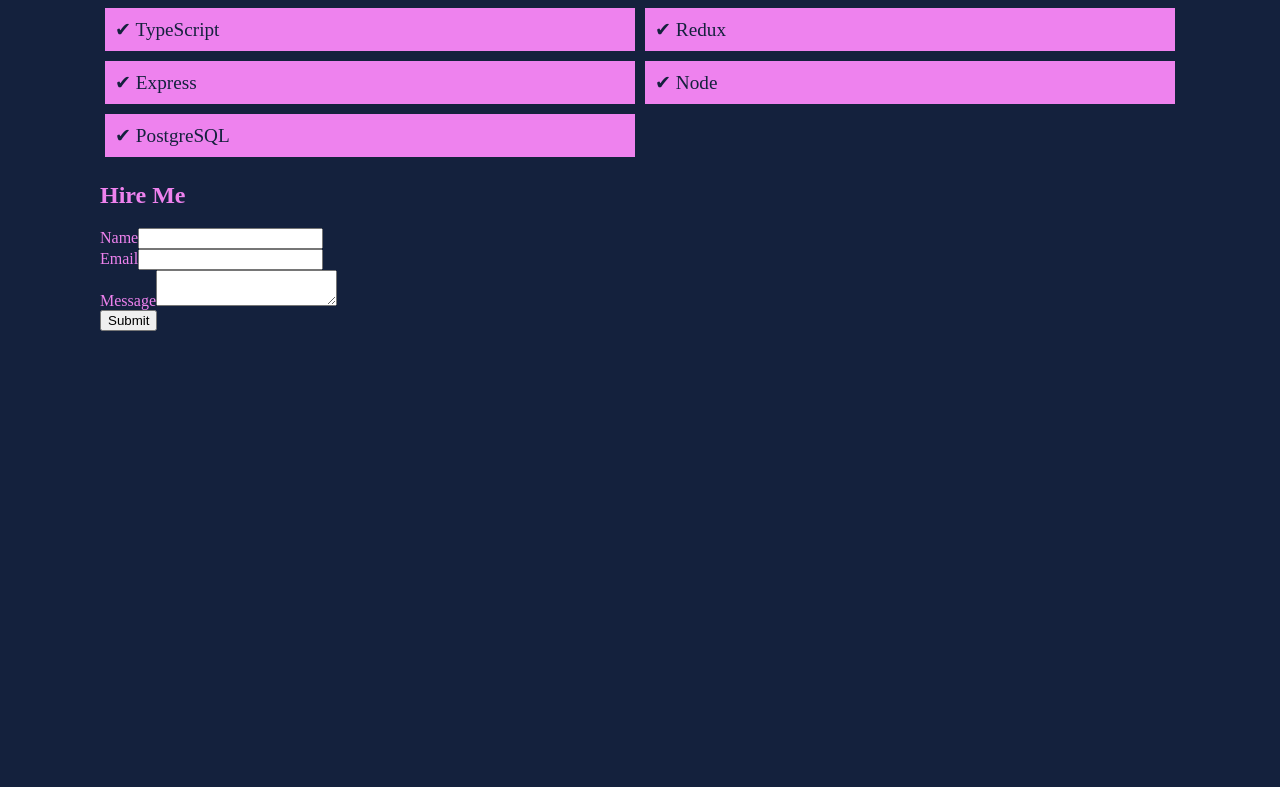
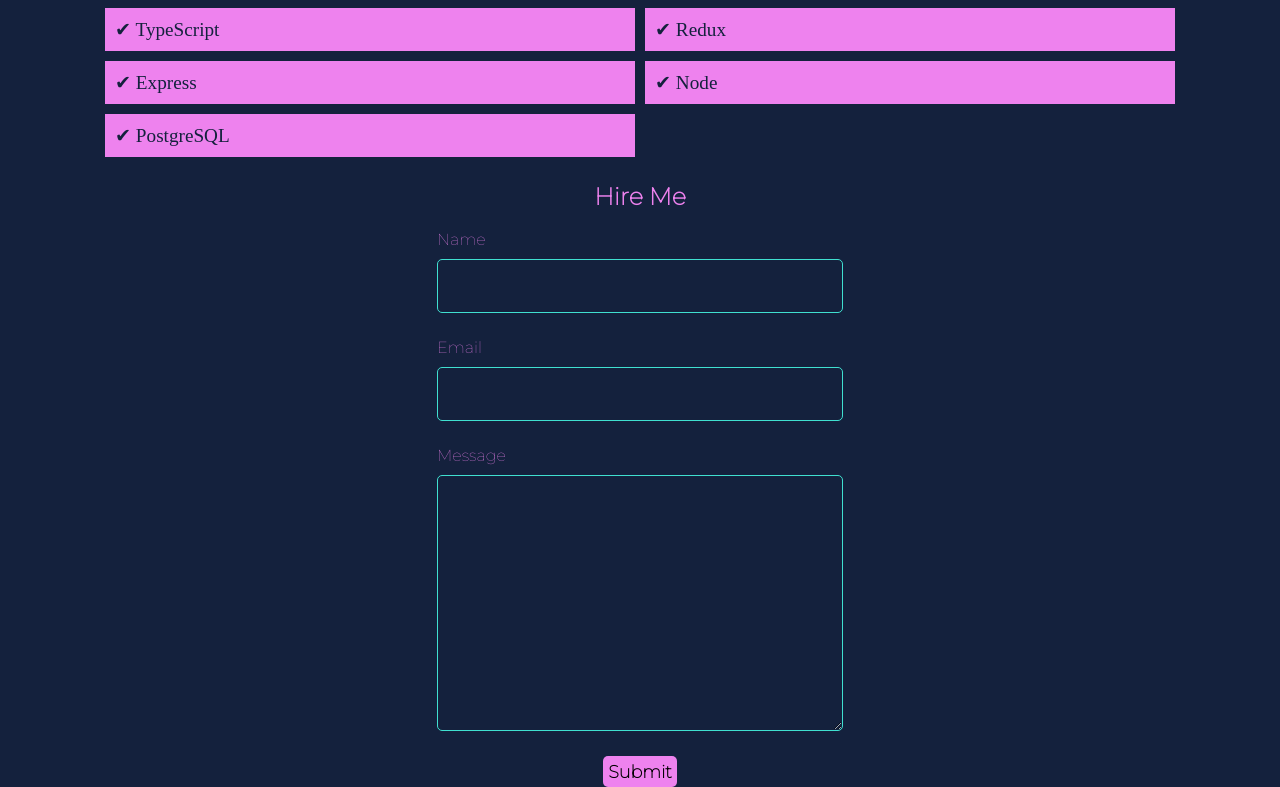
Before and after one commit to jayaramsivaramannair/jayaram_portfolio, a React (Create React App) app: page / in a window 1280 px wide. Shown: the part 1525-2312 px from the top of the page. Before the commit the page ends 1856 px from the top, so only its background shows below. Built offline with nearby package versions, Linux system fonts and the light colour scheme.

Commit message:
Added styling to the contact section

```diff
--- a/src/components/Contact.js
+++ b/src/components/Contact.js
@@ -27,13 +27,13 @@
 
   return (
     <section id="contact">
-      <div>
+      <div className="contact-form">
           <form netlify name="contact" onSubmit={handleSubmit}>
             <h2>
               Hire Me
             </h2>
             <p></p>
-            <div>
+            <div className="contact-form-name">
               <label htmlFor="name">
                 Name
               </label>
@@ -44,7 +44,7 @@
                 onChange={(e) => setName(e.target.value)}
               />
             </div>
-            <div>
+            <div className="contact-form-email">
               <label htmlFor="email">
                 Email
               </label>
@@ -55,7 +55,7 @@
                 onChange={(e) => setEmail(e.target.value)}
               />
             </div>
-            <div>
+            <div className="contact-form-message">
               <label htmlFor="message">
                 Message
               </label>
--- a/src/index.css
+++ b/src/index.css
@@ -97,8 +97,75 @@
 
 .skill-container {
   background-color: violet;
+  cursor: pointer;
   font-size: 1.2rem;
   color: #14213d;
   margin: 5px;
   padding: 10px;
 }
+
+.skill-container:hover {
+  background-color: turquoise;
+}
+
+.contact-form {
+  display: grid;
+  justify-content: center;
+  align-content: center;
+  align-items: stretch;
+  font-family: 'Montserrat', sans-serif;
+}
+
+.contact-form h2 {
+  text-align: center;
+}
+
+.contact-form input,
+.contact-form textarea {
+  display: block;
+  background: transparent;
+  border: 1px solid turquoise;
+  border-radius: 5px;
+  outline: none;
+  width: 400px;
+  margin: 10px 0;
+}
+
+.contact-form input {
+  height: 50px;
+}
+
+.contact-form textarea {
+  height: 250px;
+}
+
+.contact-form-name,
+.contact-form-email,
+.contact-form-message {
+  margin-bottom: 25px;
+}
+
+input:focus,
+textarea:focus {
+  border: 1px solid grey;
+}
+
+.contact-form button {
+  display: grid;
+  background: transparent;
+  border: none;
+  border-radius: 5px;
+  color: black;
+  background-color: violet;
+  padding: 5px;
+  font-family: 'Montserrat', sans-serif;
+  font-size: 1.1rem;
+  font-weight: bold;
+  align-self: center;
+  justify-self: center;
+  margin: 0 auto;
+}
+
+button:hover {
+  background-color: turquoise;
+}
```
